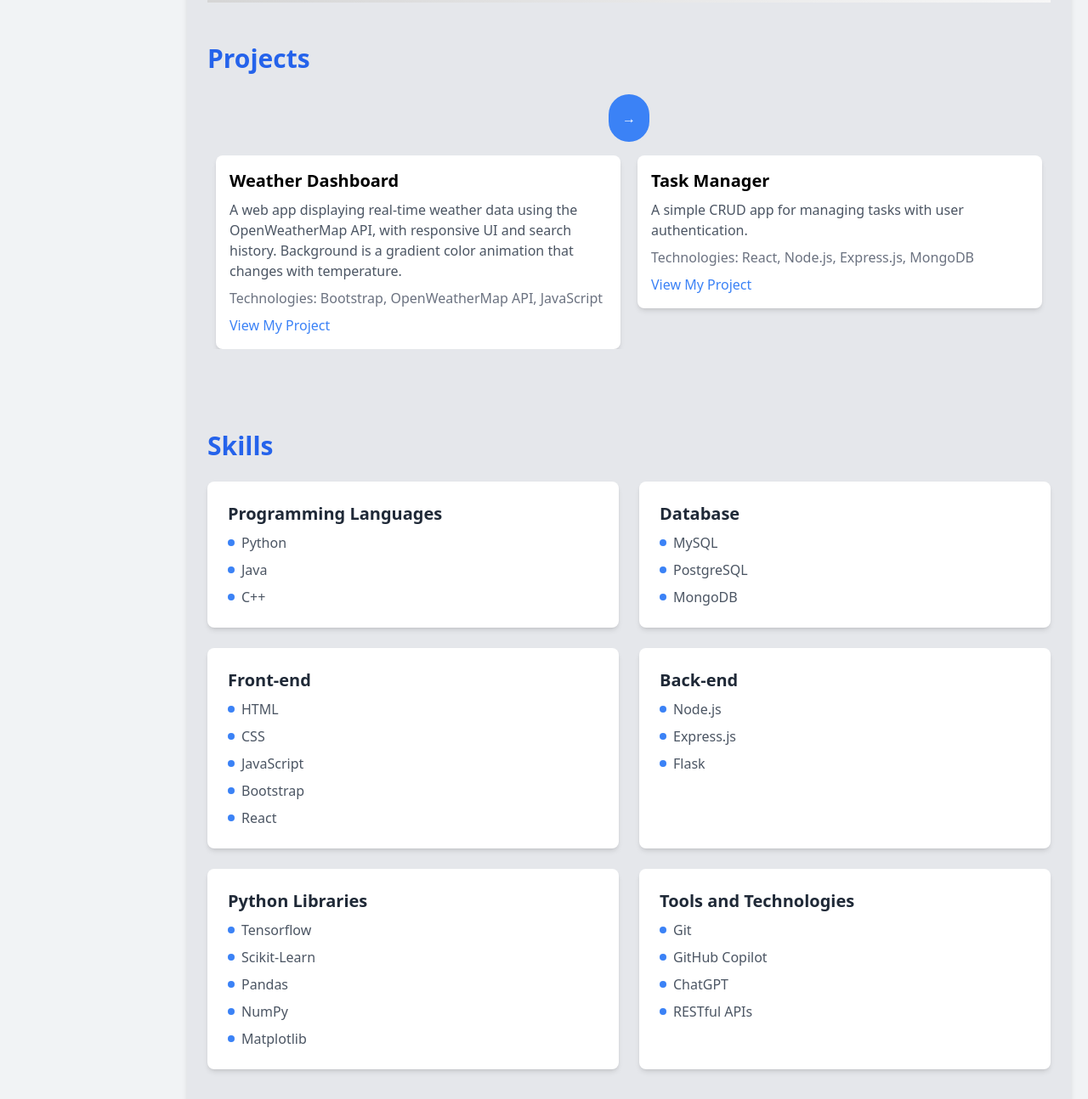
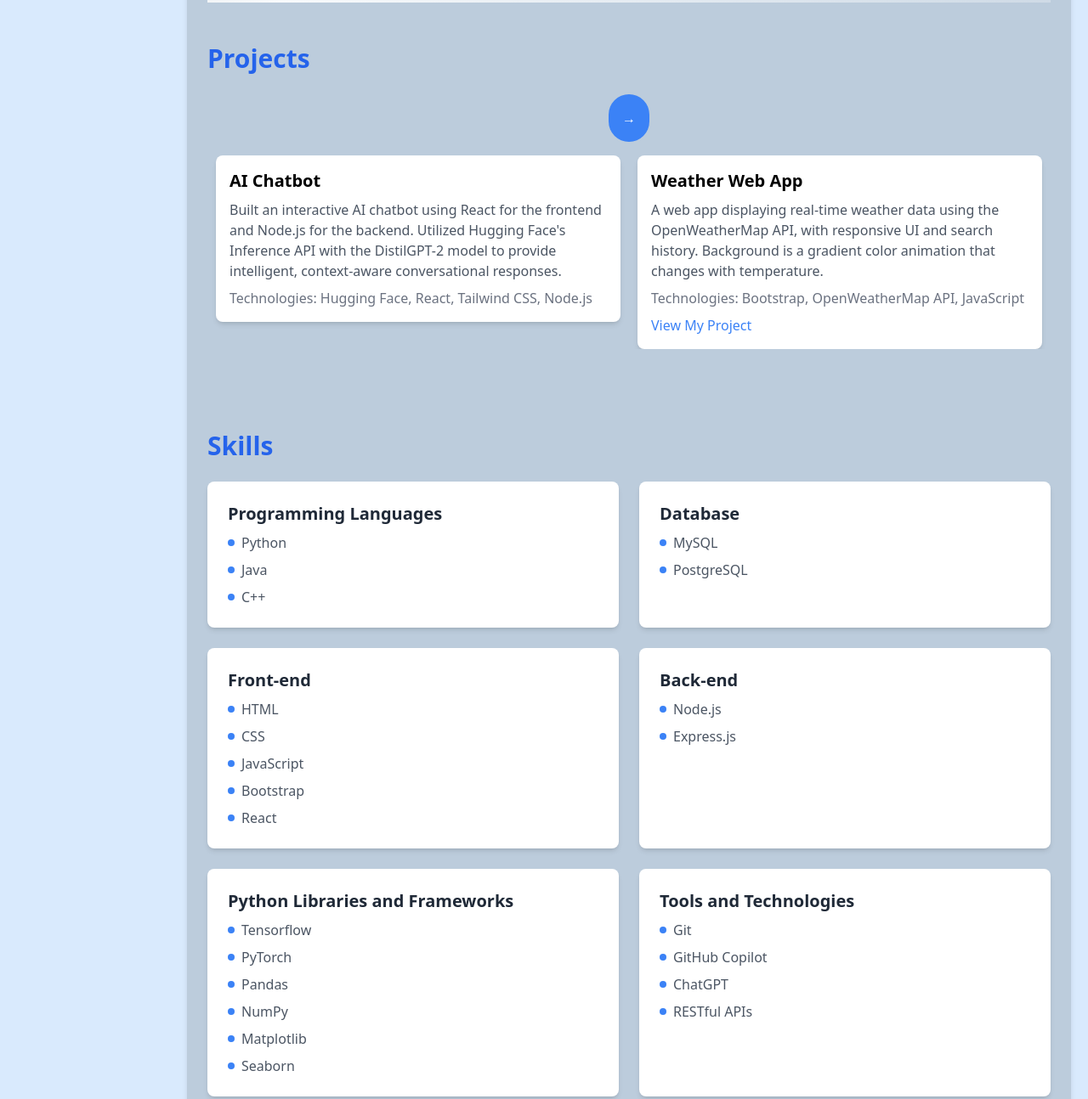
Before and after one commit to Gokulkiran418/portfolio, a plain HTML site: page index.html in a window 1280 px wide. Shown: the part 837-2131 px from the top of the page at 85% size. Drawn offline with nearby package versions, Linux system fonts and the light colour scheme.

Commit message:
Updated Background Colour

```diff
--- a/index.html
+++ b/index.html
@@ -15,7 +15,7 @@
       scroll-behavior: smooth;
     }
     body {
-      background-color: #f1f3f5; /* Page background */
+      background-color: #D9EAFD; /* Page background */
     }
     .navigation {
       position: fixed;
@@ -23,7 +23,7 @@
       top: 0;
       width: 200px;
       height: 100%;
-      background-color: #f1f3f5; /* Matches page background */
+      background-color: #BCCCDC; /* Matches page background */
       padding: 20px;
       overflow-y: auto;
     }
@@ -60,7 +60,7 @@
       transform: translateY(0);
     }
     .content-box {
-      background-color: #e5e7eb; /* Slightly darker than page */
+      background-color: #BCCCDC; /* Slightly darker than page */
       border-radius: 8px;
       box-shadow: 0 4px 6px rgba(0, 0, 0, 0.1);
     }
@@ -85,9 +85,9 @@
       }
     }
     .gradient-background {
-      background: linear-gradient(300deg, #FFFFFF,#D3D3D3,#808080);
+      background: linear-gradient(300deg, #BCCCDC,#F8FAFC,#9AA6B2);
       background-size: 180% 180%;
-      animation: gradient-animation 18s ease infinite;
+      animation: gradient-animation 5s ease infinite;
     }
 
     @keyframes gradient-animation {
@@ -112,36 +112,38 @@
     const data = {
       projects: [
         {
-          title: "Weather Dashboard",
+          title: "AI Chatbot",
+          description: "Built an interactive AI chatbot using React for the frontend and Node.js for the backend. Utilized Hugging Face's Inference API with the DistilGPT-2 model to provide intelligent, context-aware conversational responses.",
+          technologies: ["Hugging Face", "React", "Tailwind CSS", "Node.js"],
+
+
+        },
+        {
+          title: "Weather Web App",
           description: "A web app displaying real-time weather data using the OpenWeatherMap API, with responsive UI and search history. Background is a gradient color animation that changes with temperature.",
           technologies: ["Bootstrap", "OpenWeatherMap API", "JavaScript"],
           link:"https://weather-app-pi-nine-34.vercel.app"
-        },
-        {
-          title: "Task Manager",
-          description: "A simple CRUD app for managing tasks with user authentication.",
-          technologies: ["React", "Node.js", "Express.js", "MongoDB"],
-          link: "#"
+
         },
         {
           title: "Menu & Table Boooking WebApp",
           description: "A website that allows user to view the menu and book tables at a restaurant. A mail containing the booking details is sent to the restaurant owner using mailgun.",
-          technologies: ["Python", "Flask", "Mailgun", "AWS S3 bucket"],
-          link: " #"
+          technologies: ["React", "Node.js", "Mailgun"],
+
         },
         {
           title: "E-commerce Site",
           description: "A sample online store with product listings and cart functionality.",
           technologies: ["React", "Node.js", "Express.js", "MongoDB"],
-          link : "# "
+
         }
       ],
       skills: [
         { category: "Programming Languages", items: ["Python", "Java", "C++"] },
-        { category: "Database", items: ["MySQL", "PostgreSQL","MongoDB"] },
+        { category: "Database", items: ["MySQL", "PostgreSQL"] },
         { category: "Front-end", items: ["HTML", "CSS", "JavaScript","Bootstrap", "React" ] },
-        { category: "Back-end", items: ["Node.js", "Express.js","Flask"] },
-        { category: "Python Libraries", items: ["Tensorflow", "Scikit-Learn", "Pandas","NumPy","Matplotlib"] },
+        { category: "Back-end", items: ["Node.js", "Express.js"] },
+        { category: "Python Libraries and Frameworks", items: ["Tensorflow","PyTorch","Pandas","NumPy","Matplotlib","Seaborn"] },
         { category: "Tools and Technologies", items: ["Git","GitHub Copilot","ChatGPT","RESTful APIs"] }
       ],
       certificates: [
```
